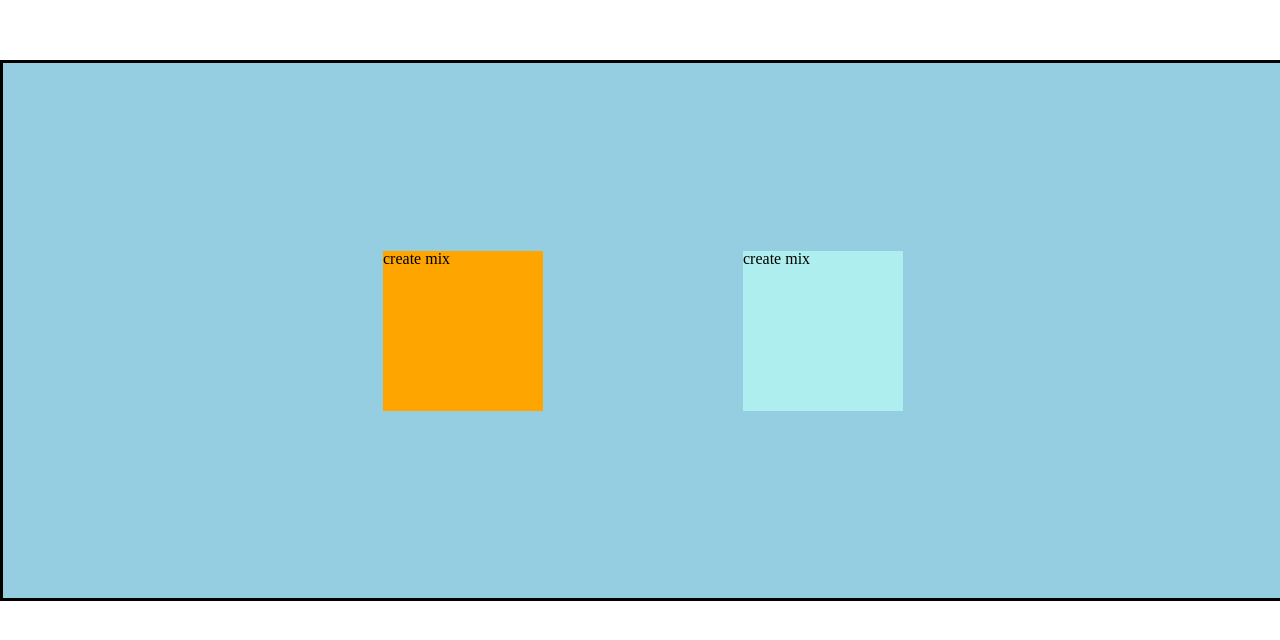
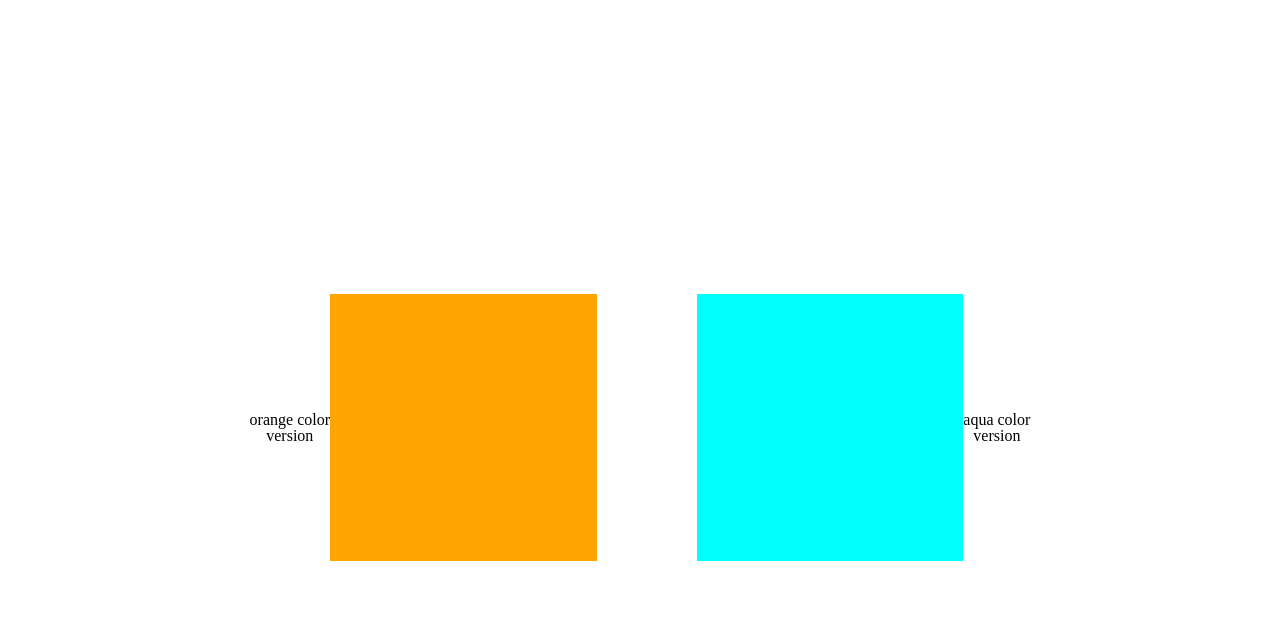
Before and after one commit to yasu828/ap_stage, a Vue app: page /inter in a window 1280 px wide. Shown: the part 5806-6446 px from the top of the page. Built offline with nearby package versions, Linux system fonts and the light colour scheme.

Commit message:
mix component

```diff
--- a/src/components/intersection/mix.vue
+++ b/src/components/intersection/mix.vue
@@ -1,13 +1,22 @@
 <template>
-  <div id="mix">
-    <div class="h-50"></div>
+  <div id="mix" class="w-100">
+    <div class="h-50 min-h"></div>
     <div class="mix-ref-child hv" ref="mixRef">
       <div class="mix-box flex j-center">
-        <div class="mix-p1" :style="`transform: matrix(1, 0, 0, 1, ${state.leftMatrixMix}, 0);`">
-          create mix
+        <div class="flex a-center" :style="`transform: matrix(1, 0, 0, 1, ${state.leftMatrixMix}, 0);`">
+          <span class="t-center">
+            orange color<br>
+            version
+          </span>
+          <div class="mix-contents mix-p1"></div>
         </div>
-        <div class="mix-p2" :style="`transform: matrix(1, 0, 0, 1, ${state.rightMatrixMix}, 0);`">
-          create mix
+        <div class="flex a-center" :style="`transform: matrix(1, 0, 0, 1, ${state.rightMatrixMix}, 0);`">
+          <div class="mix-contents mix-p2">
+          </div>
+          <span class="t-center">
+            aqua color<br>
+            version
+          </span>
         </div>
       </div>
     </div>
@@ -57,11 +66,11 @@ export default defineComponent({
     const mixIntersect = (entries:any) => {
       entries.forEach((entry:any) => {
         if (entry.intersectionRatio > mixRatio) {
-          state.rightMatrixMix = -100 + (entry.intersectionRatio * 200)
-          state.leftMatrixMix = 100 - (entry.intersectionRatio * 200)
+          state.rightMatrixMix = -100 + (entry.intersectionRatio * 150)
+          state.leftMatrixMix = 100 - (entry.intersectionRatio * 150)
         } else {
-          state.rightMatrixMix = -100 + (entry.intersectionRatio * 200)
-          state.leftMatrixMix = 100 - (entry.intersectionRatio * 200)
+          state.rightMatrixMix = -100 + (entry.intersectionRatio * 150)
+          state.leftMatrixMix = 100 - (entry.intersectionRatio * 150)
         }
         if (entry.isIntersecting) {
           // console.log(entry)
@@ -84,31 +93,32 @@ export default defineComponent({
 
 <style lang="scss" scoped>
 #mix {
-  width: 100%;
+
+  .min-h {
+    min-height: 500px;
+  }
 
   .mix-ref-child {
     height: calc(80vh - 105px);
     width: 100%;
-    border: solid;
     display: flex;
     flex-direction: column;
     justify-content: center;
   }
-  .hv {
-    background-color: rgba(93, 180, 209, 0.651);
-  }
+
   .mix-box {
     overflow: hidden;
-  }
-  .mix-p1 {
-    height: calc(100vh / 5);
-    width: calc(100vh / 5);
-    background-color: orange;
-  }
-  .mix-p2 {
-    height: calc(100vh / 5);
-    width: calc(100vh / 5);
-    background-color: paleturquoise;
+
+    .mix-p1 {
+      height: calc(100vh / 3);
+      width: calc(100vh / 3);
+      background-color: orange;
+    }
+    .mix-p2 {
+      height: calc(100vh / 3);
+      width: calc(100vh / 3);
+      background-color: aqua;
+    }
   }
 }
 </style>
--- a/src/sass/default.scss
+++ b/src/sass/default.scss
@@ -15,6 +15,9 @@
 }
 .j-center {
   justify-content: center
+}
+.a-center {
+  align-items: center;
 }
 .all-center {
   display: flex;
```
